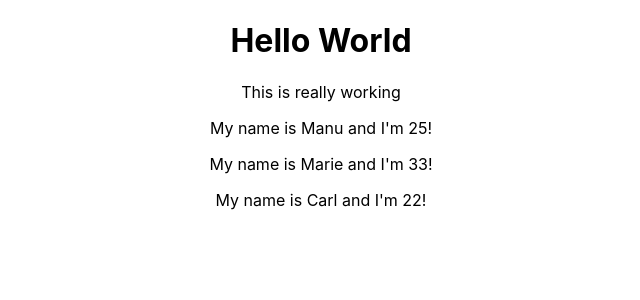
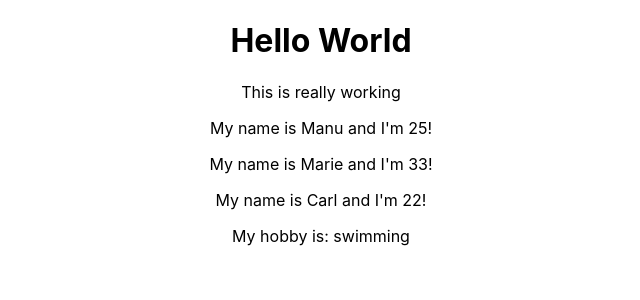
Before and after one commit to CbollaCoder/React---The-Complete-Guide-UDEMY-COURSE, a React (Create React App) app: page / in a window 1280 px wide. Shown: the top 300 px of the page, without its empty margins (319-959 px from the left). Built offline with nearby package versions, Linux system fonts and the light colour scheme.

Commit message:
Using the children Prop

```diff
--- a/src/Person/Person.js
+++ b/src/Person/Person.js
@@ -1,9 +1,19 @@
 // Creating my first component
+
+//prop.children includes everything between the opening and closing tag of our component.
+// We can pass an html structure and not only external arguments.
 
 import React from 'react';
 
 const person = (props) => {
-	return <p> My name is {props.name} and I'm {props.age}! </p>
+	return (
+		<div>
+			<p> My name is {props.name} and I'm {props.age}! </p>
+			<p> {props.children} </p>
+
+		</div>
+	)
+
 }
 
 export default person;
```
